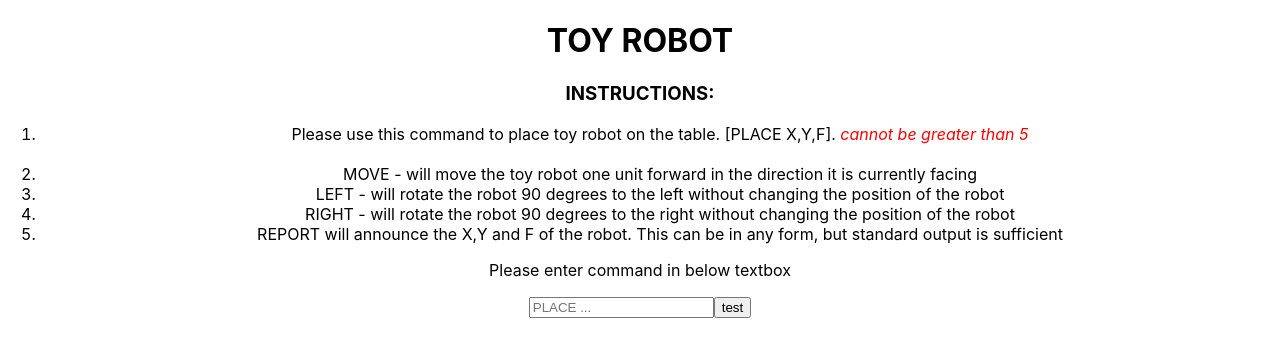
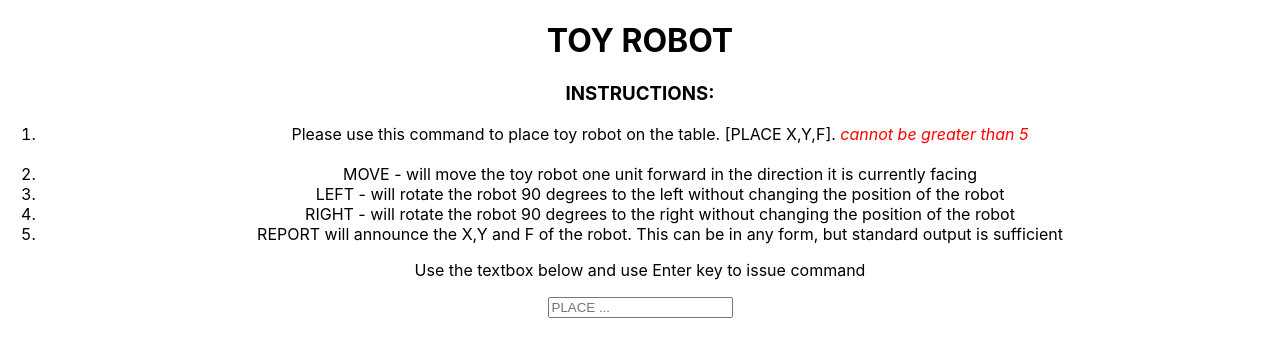
Before and after one commit to KaySeng/ToyRobot, a React (Create React App) app in the folder robot/: page / in a window 1280 px wide. Shown: the top 356 px of the page. Built offline with nearby package versions, Linux system fonts and the light colour scheme.

Commit message:
refactor code

```diff
--- a/robot/src/App.js
+++ b/robot/src/App.js
@@ -14,7 +14,7 @@ function App() {
         <li>RIGHT - will rotate the robot 90 degrees to the right without changing the position of the robot</li>
         <li>REPORT will announce the X,Y and F of the robot. This can be in any form, but standard output is sufficient</li>
       </ol>
-      <p>Please enter command in below textbox</p>
+      <p>Use the textbox below and use Enter key to issue command</p>
       <Home />
     </div>
   );
--- a/robot/src/components/Home/Home.js
+++ b/robot/src/components/Home/Home.js
@@ -10,7 +10,7 @@ class Home extends Component {
     isPlace: false, // check to see if robot is on board
   };
 
-  handEnterKey = (event) => {
+  handleEnterKey = (event) => {
     let userInput = event.target.value;
     let getCoordination;
 
@@ -36,11 +36,11 @@ class Home extends Component {
     }
 
     if (this.state.isPlace && event.key === "Enter") {
-      this.placeRobotDown(getCoordination, userInput);
+      this.robotIsOnTable(userInput);
     }
   };
 
-  placeRobotDown(pos, userInput) {
+  robotIsOnTable(userInput) {
     let updatedPos = {
       ...this.state,
     };
@@ -107,6 +107,7 @@ class Home extends Component {
     this.isMoveValid(updatedPos);
   }
 
+  // Check to see if robot is moving outside the 5x5 board.
   isMoveValid(updatedPos) {
     let robotIsFacing = this.state.F;
     if (updatedPos >= 0 && updatedPos <= 5) {
@@ -120,6 +121,7 @@ class Home extends Component {
     }
   }
 
+  // Store Robot position when placed down on the table.
   storeRobotPosition(pos) {
     this.setState({
       X: parseInt(pos[1]),
@@ -128,15 +130,10 @@ class Home extends Component {
     });
   }
 
-  test = () => {
-    console.log(this.state);
-  };
-
   render() {
     return (
       <div>
-        <input placeholder="PLACE ..." onKeyPress={this.handEnterKey} />
-        <input type="Button" value="test" onClick={this.test} />
+        <input placeholder="PLACE ..." onKeyPress={this.handleEnterKey} />
       </div>
     );
   }
```
Also changed, not shown: 1 other file (tests, documents, lock files or other folders).
